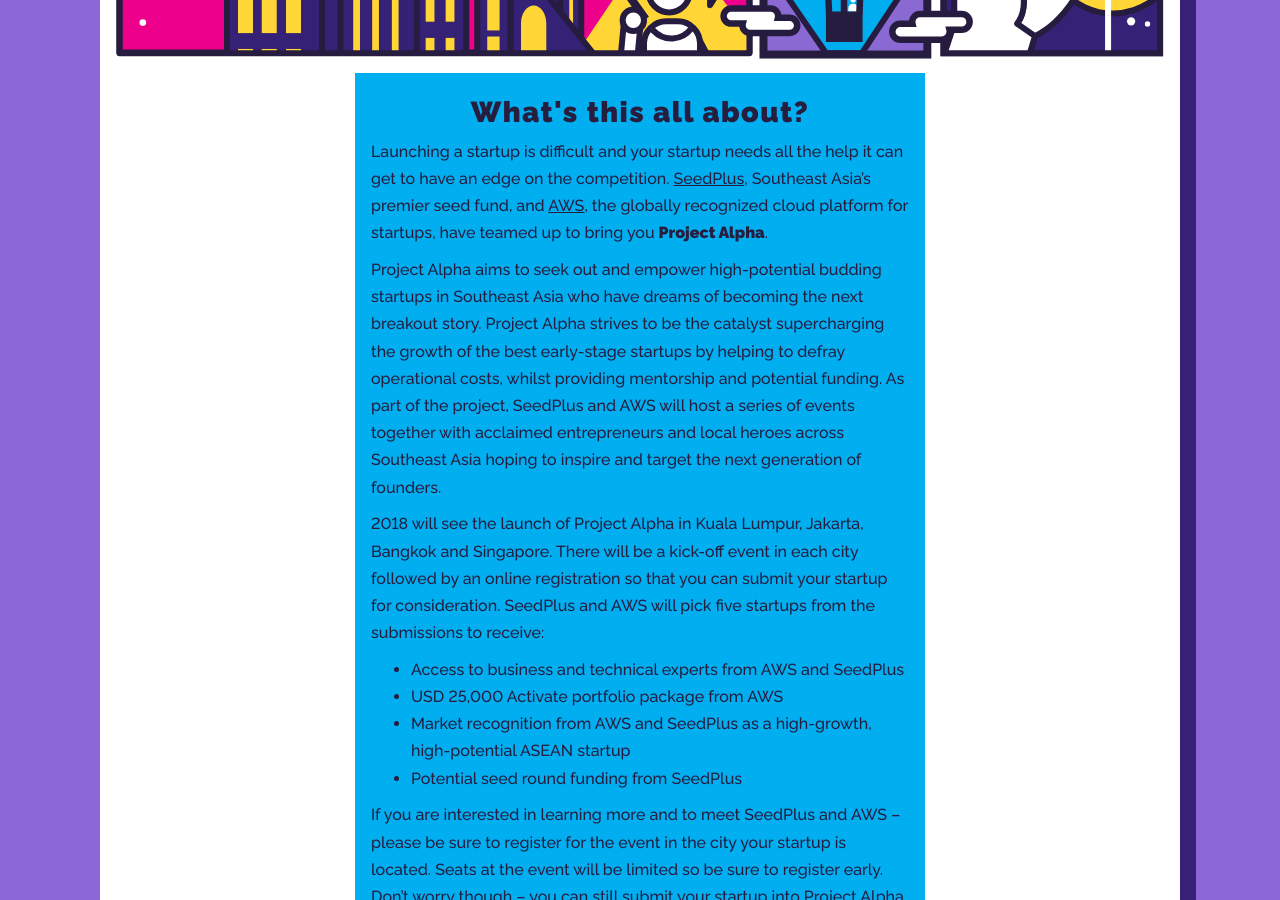
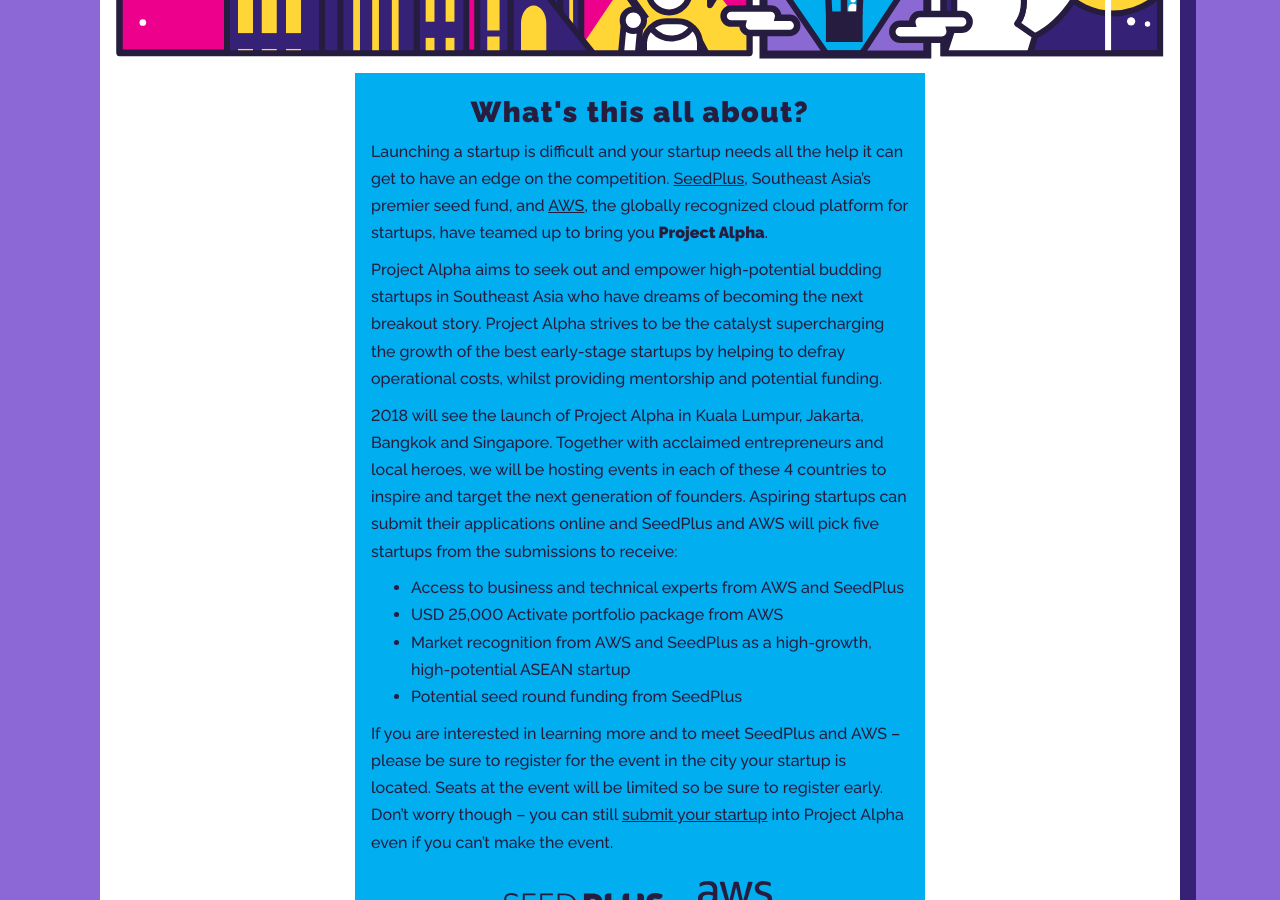
Before and after one commit to seedplus/alpha.seedplus.com, a Jekyll site: the page built from index.html, in a window 1280 px wide and 900 px high, scrolled down 467 px. Built offline with Jekyll 4.4.1, drawn with Linux system fonts in a browser that asks for light colours.

Commit message:
Shorten copy

```diff
--- a/index.html
+++ b/index.html
@@ -21,9 +21,9 @@
 
       <p>Launching a startup is difficult and your startup needs all the help it can get to have an edge on the competition. <a class='outbound'href="{{ site.data.urls.seedplus }}">SeedPlus</a>, Southeast Asia’s premier seed fund, and <a class='outbound' href='{{ site.data.urls.aws }}'>AWS</a>, the globally recognized cloud platform for startups, have teamed up to bring you <strong>Project Alpha</strong>.</p>
 
-      <p>Project Alpha aims to seek out and empower high-potential budding startups in Southeast Asia who have dreams of becoming the next breakout story. Project Alpha strives to be the catalyst supercharging the growth of the best early-stage startups by helping to defray operational costs, whilst providing mentorship and potential funding. As part of the project, SeedPlus and AWS will host a series of events together with acclaimed entrepreneurs and local heroes across Southeast Asia hoping to inspire and target the next generation of founders.</p>
+      <p>Project Alpha aims to seek out and empower high-potential budding startups in Southeast Asia who have dreams of becoming the next breakout story. Project Alpha strives to be the catalyst supercharging the growth of the best early-stage startups by helping to defray operational costs, whilst providing mentorship and potential funding.</p>
 
-      <p>2018 will see the launch of Project Alpha in Kuala Lumpur, Jakarta, Bangkok and Singapore. There will be a kick-off event in each city followed by an online registration so that you can submit your startup for consideration. SeedPlus and AWS will pick five startups from the submissions to receive:</p>
+      <p>2018 will see the launch of Project Alpha in Kuala Lumpur, Jakarta, Bangkok and Singapore. Together with acclaimed entrepreneurs and local heroes, we will be hosting events in each of these 4 countries to inspire and target the next generation of founders. Aspiring startups can submit their applications online and SeedPlus and AWS will pick five startups from the submissions to receive:</p>
       <ul>
         <li>Access to business and technical experts from AWS and SeedPlus</li>
         <li>USD 25,000 Activate portfolio package from AWS</li>
```
